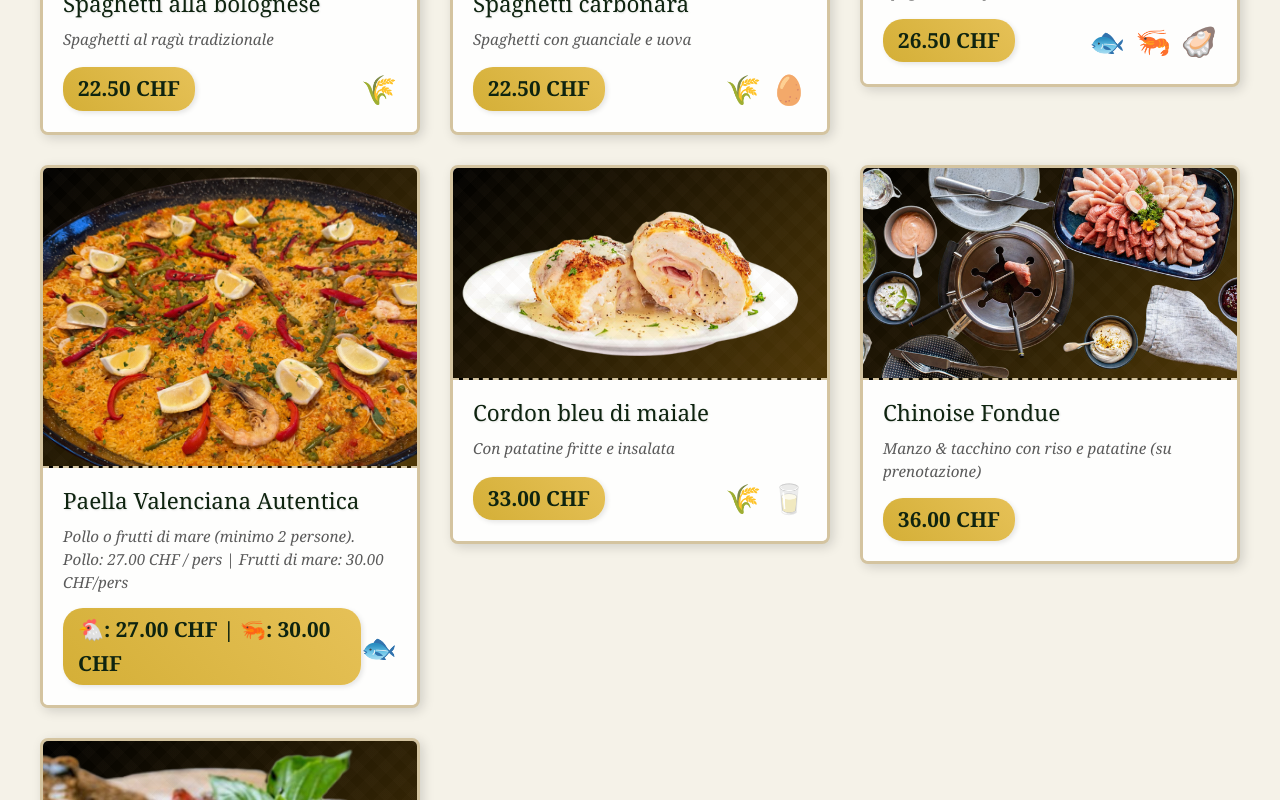
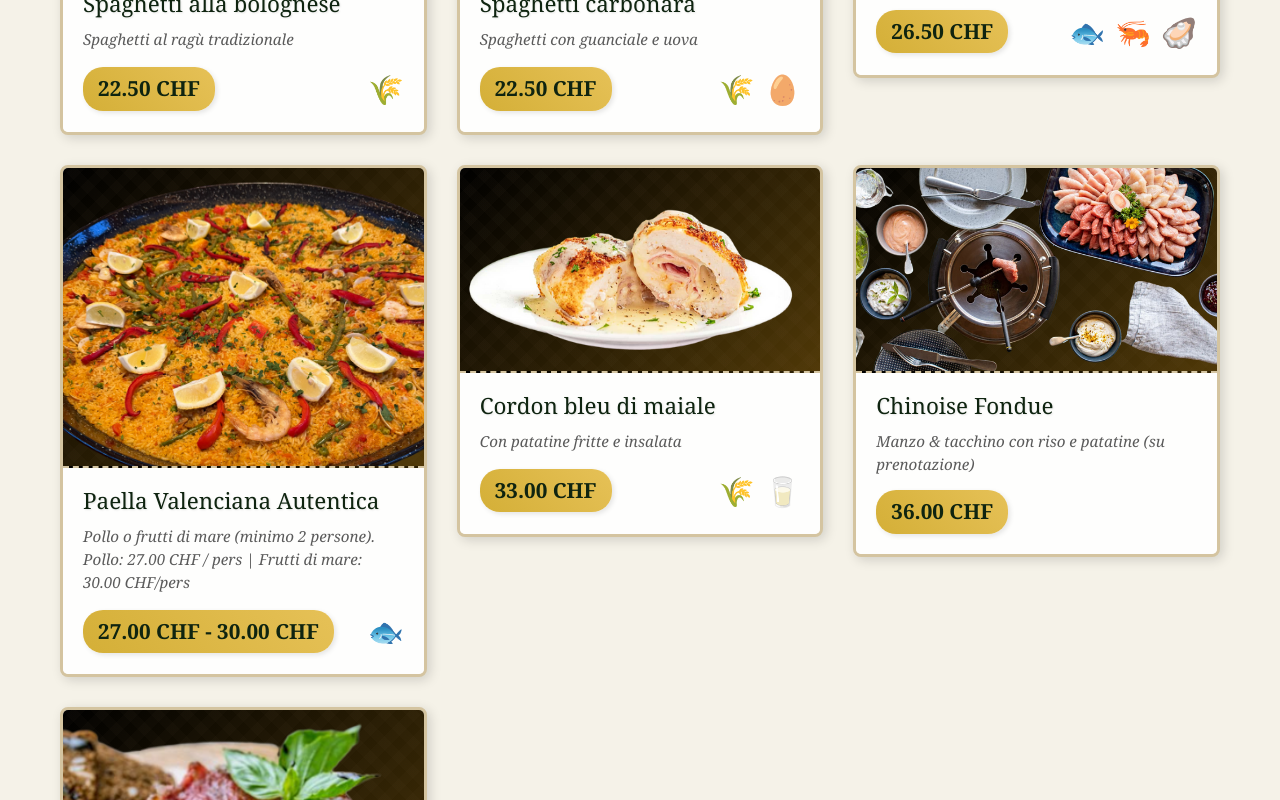
Before and after one commit to Frenzoid/GLCA, a React (Vite) app: page / in a window 1280 px wide. Shown: the part 2740-3540 px from the top of the page. Built offline with nearby package versions, Linux system fonts and the light colour scheme.

Commit message:
fixed marginging and rustig overlayÇ

```diff
--- a/src/data/menuData.js
+++ b/src/data/menuData.js
@@ -351,7 +351,7 @@ export const MENU_DATA = {
     {
       name: "Paella Valenciana Autentica",
       description: "Pollo o frutti di mare (minimo 2 persone). Pollo: 27.00 CHF / pers | Frutti di mare: 30.00 CHF/pers",
-      price: "🐔: 27.00 CHF | 🦐: 30.00 CHF",
+      price: "27.00 CHF - 30.00 CHF",
       image: item21,
       allergens: ["pesce"]
     },
--- a/src/styles.css
+++ b/src/styles.css
@@ -326,7 +326,7 @@ body {
    MENU SECTION
    ============================================ */
 .menu-section {
-  padding: 80px 0;
+  padding-top: 80px;
 }
 
 .menu-category {
@@ -408,6 +408,12 @@ body {
   background-image:
     repeating-linear-gradient(45deg, transparent, transparent 10px, rgba(139, 115, 85, 0.03) 10px, rgba(139, 115, 85, 0.03) 20px),
     repeating-linear-gradient(-45deg, transparent, transparent 10px, rgba(139, 115, 85, 0.03) 10px, rgba(139, 115, 85, 0.03) 20px);
+  z-index: 2;
+}
+
+.item-image-rustic img {
+  position: relative;
+  z-index: 2;
 }
 
 .menu-item-image {
@@ -1096,11 +1102,11 @@ body {
    ============================================ */
 .map-social-section {
   background: linear-gradient(135deg, #f5f2e8 0%, #e8e2d5 100%);
-  padding: 60px 0;
 }
 
 .map-title,
 .social-title {
+  margin-top: 80px;
   font-size: 2rem;
   color: var(--dark-green);
   margin-bottom: 25px;
```
